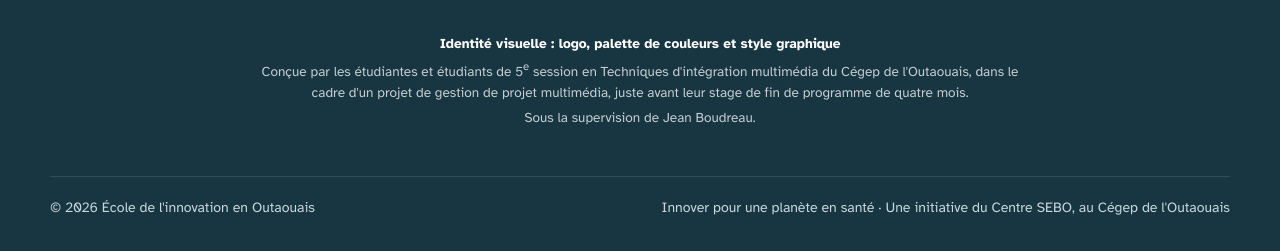
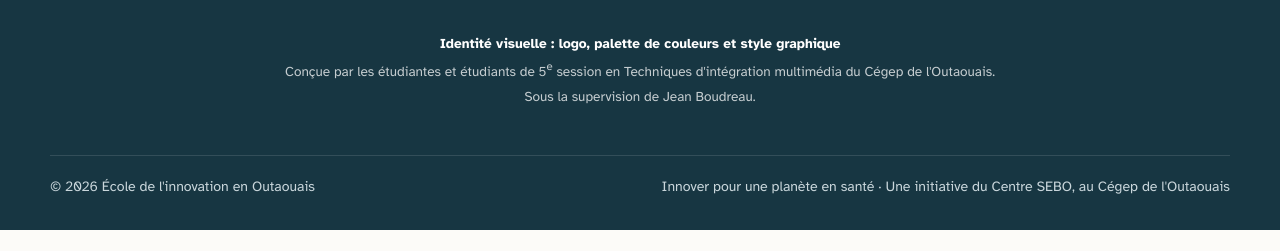
Before and after one commit to ecole-innovation-outaouais/site-web, a plain HTML site: page a-propos.html in a window 1280 px wide. Shown: the part 2314-2565 px from the top of the page. After the commit the page ends 2544 px from the top, so only its background shows below. Drawn offline with nearby package versions, Linux system fonts and the light colour scheme.

Commit message:
Pied de page : crédit TIM allégé
Co-Authored-By: Claude Opus 5.5 <noreply@anthropic.com>
Claude-Session: https://claude.ai/code/session_01M2T4puYVa5WwyfSRESR7Hv

```diff
--- a/a-propos.html
+++ b/a-propos.html
@@ -519,7 +519,7 @@ a.logo-projet{text-decoration:none}
     </div>
     <div class="credit-tim" style="text-align:center;font-size:.85rem;line-height:1.55;color:rgba(255,255,255,.75);margin:0 auto 18px;max-width:760px">
       <p style="margin:0;font-weight:700;color:#fff">Identité visuelle : logo, palette de couleurs et style graphique</p>
-      <p style="margin:4px 0 0">Conçue par les étudiantes et étudiants de 5<sup>e</sup> session en Techniques d'intégration multimédia du Cégep de l'Outaouais, dans le cadre d'un projet de gestion de projet multimédia, juste avant leur stage de fin de programme de quatre mois.</p>
+      <p style="margin:4px 0 0">Conçue par les étudiantes et étudiants de 5<sup>e</sup> session en Techniques d'intégration multimédia du Cégep de l'Outaouais.</p>
       <p style="margin:4px 0 0">Sous la supervision de Jean Boudreau.</p>
     </div>
     <div class="bas"><span>© 2026 École de l'innovation en Outaouais</span><span>Innover pour une planète en santé · Une initiative du Centre SEBO, au Cégep de l'Outaouais</span></div>
```
Also changed, not shown: activites.html (+1 -1 lines), actualites.html (+1 -1 lines), enseignants.html (+1 -1 lines), entrepreneuriat.html (+1 -1 lines), index.html (+1 -1 lines), one-health-outaouais.html (+1 -1 lines), participer.html (+1 -1 lines), projets.html (+1 -1 lines), recherche.html (+1 -1 lines), science-participative.html (+1 -1 lines), time2act.html (+1 -1 lines), vigil-farm.html (+1 -1 lines).
